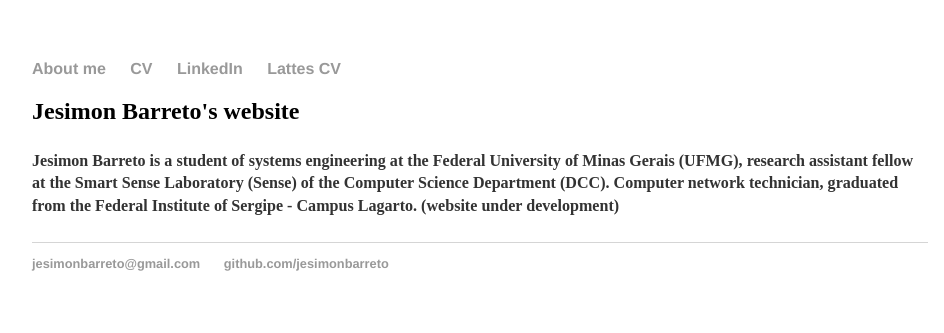
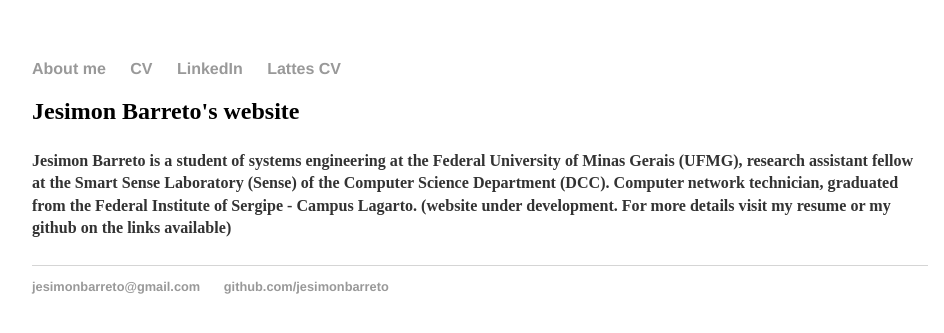
Before and after one commit to jesimonbarreto/jesimonbarreto.github.io, a Jekyll site: the page index.html, which Jekyll copies as it is, in a window 1280 px wide. Shown: the top 333 px of the page, without its empty margins (160-1104 px from the left). Built offline with Jekyll 4.4.1, drawn with Linux system fonts in a browser that asks for light colours.

Commit message:
Update index.html

```diff
--- a/index.html
+++ b/index.html
@@ -17,7 +17,7 @@
 		<div class="container">
 		<div class="blurb">
 			<h2>Jesimon Barreto's website</h2>
-			<h6><p>Jesimon Barreto is a student of systems engineering at the Federal University of Minas Gerais (UFMG), research assistant fellow at the Smart Sense Laboratory (Sense) of the Computer Science Department (DCC). Computer network technician, graduated from the Federal Institute of Sergipe - Campus Lagarto. (website under development)</p></h6>
+			<h6><p>Jesimon Barreto is a student of systems engineering at the Federal University of Minas Gerais (UFMG), research assistant fellow at the Smart Sense Laboratory (Sense) of the Computer Science Department (DCC). Computer network technician, graduated from the Federal Institute of Sergipe - Campus Lagarto. (website under development. For more details visit my resume or my github on the links available)</p></h6>
 		</div><!-- /.blurb -->
 		</div><!-- /.container -->
 		<footer>
```
